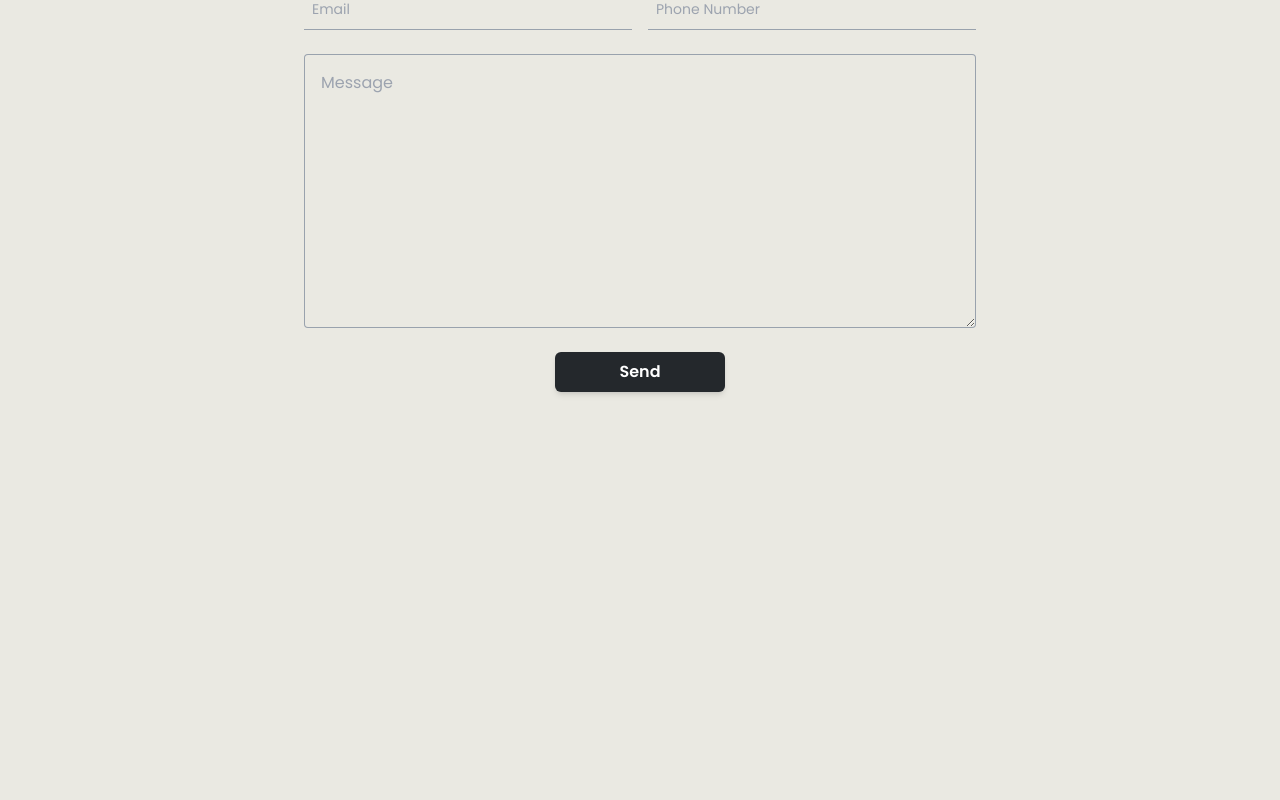
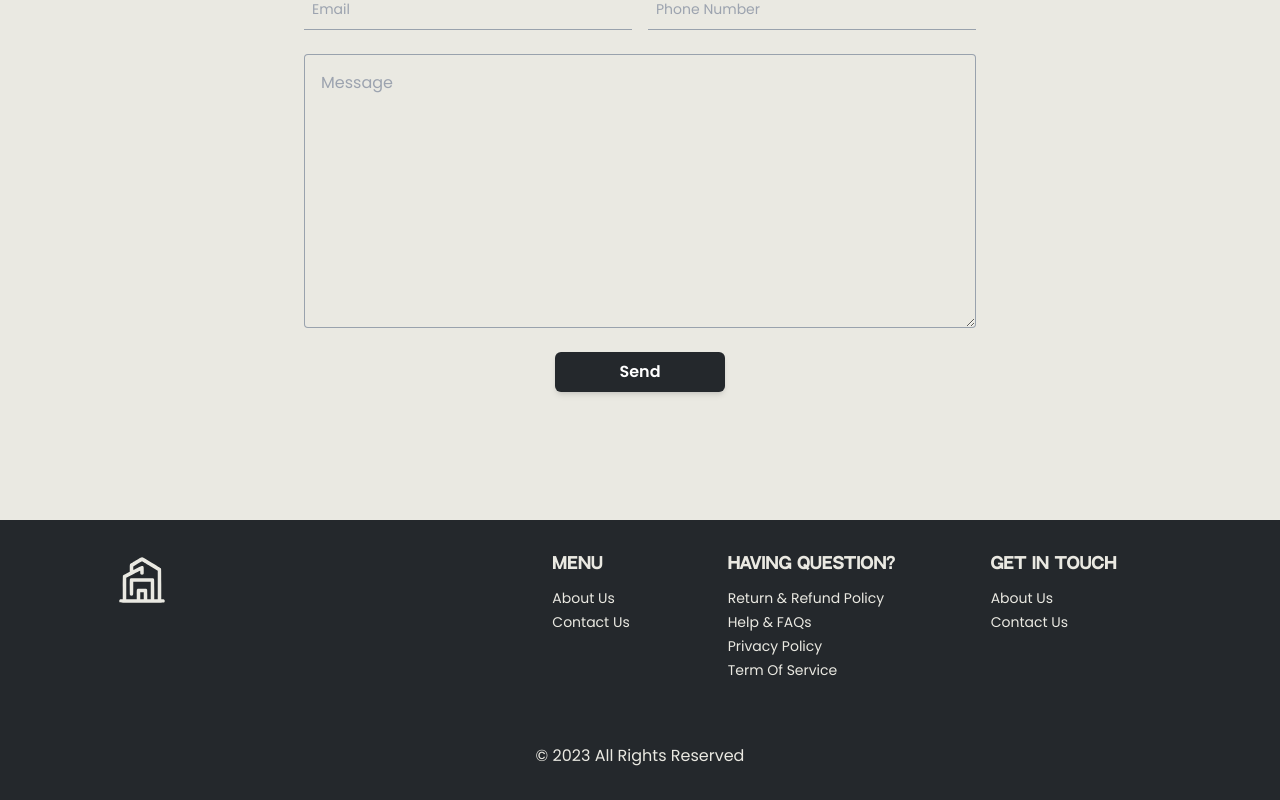
Before and after one commit to hutamatr/furniture-landing-page, a React (Vite) app: page / in a window 1280 px wide. Shown: the part 2670-3470 px from the top of the page. Before the commit the page ends 3190 px from the top, so only its background shows below. Built offline with nearby package versions, Linux system fonts and the light colour scheme.

Commit message:
feat: create footer

```diff
--- /dev/null
+++ b/src/components/Home/Footer.tsx
@@ -0,0 +1,65 @@
+import clsx from 'clsx';
+
+import Logo from '@components/UI/Svg/Logo';
+
+export default function Footer() {
+  return (
+    <footer className='bg-custom-black py-8'>
+      <section
+        className={clsx(
+          'layout grid grid-cols-1 gap-y-8 pb-12',
+          'md:grid-cols-12 md:px-6 md:pb-16'
+        )}
+      >
+        <Logo
+          className='col-start-1 col-end-2 w-14 text-custom-white-2'
+          fill='currentColor'
+        />
+        <div
+          className={clsx(
+            'flex flex-col gap-y-3 text-custom-white-2',
+            'md:col-start-4 md:col-end-6',
+            'lg:col-start-6 lg:col-end-7'
+          )}
+        >
+          <h1 className='font-neutralBold'>Menu</h1>
+          <div className='flex flex-col gap-y-1 text-sm'>
+            <a href='#'>About Us</a>
+            <a href='#'>Contact Us</a>
+          </div>
+        </div>
+        <div
+          className={clsx(
+            'flex flex-col gap-y-3 text-custom-white-2',
+            'md:col-start-6 md:col-end-10',
+            'lg:col-start-8 lg:col-end-11'
+          )}
+        >
+          <h1 className='font-neutralBold'>Having Question?</h1>
+          <div className='flex flex-col gap-y-1 text-sm'>
+            <a href='#'>Return & Refund Policy</a>
+            <a href='#'>Help & FAQs</a>
+            <a href='#'>Privacy Policy</a>
+            <a href='#'>Term Of Service</a>
+          </div>
+        </div>
+        <div
+          className={clsx(
+            'flex w-fit flex-col gap-y-3 text-custom-white-2',
+            'md:col-start-10 md:col-end-13',
+            'lg:col-start-11 lg:col-end-13'
+          )}
+        >
+          <h1 className='font-neutralBold'>Get In Touch</h1>
+          <div className='flex flex-col gap-y-1 text-sm'>
+            <a href='#'>About Us</a>
+            <a href='#'>Contact Us</a>
+          </div>
+        </div>
+      </section>
+      <p className='w-full text-center text-custom-white-2'>
+        © {new Date().getFullYear()} All Rights Reserved
+      </p>
+    </footer>
+  );
+}
--- a/src/components/Layout/Layout.tsx
+++ b/src/components/Layout/Layout.tsx
@@ -1,22 +1,31 @@
+import clsx from 'clsx';
 import { Outlet, useLocation } from 'react-router-dom';
 
+import Footer from '@components/Home/Footer';
 import Navigation from '@components/Navigation/Navigation';
 import ScrollTop from '@components/UI/ScrollTop/ScrollTop';
 
 export default function Layout() {
   const pathname = useLocation().pathname;
+  const isOnAuthPage = pathname === '/login' || pathname === '/register';
 
   return (
     <>
-      {pathname !== '/login' && pathname !== '/register' && (
+      {!isOnAuthPage && (
         <header className='fixed top-0 z-[100] w-full bg-custom-white-2'>
           <Navigation />
         </header>
       )}
-      <main className='layout grid-12 h-screen gap-x-2'>
+      <main
+        className={clsx(
+          isOnAuthPage && 'min-h-screen',
+          'layout grid-12 gap-x-2'
+        )}
+      >
         <Outlet />
-        <ScrollTop />
       </main>
+      {!isOnAuthPage && <Footer />}
+      <ScrollTop />
     </>
   );
 }
```
